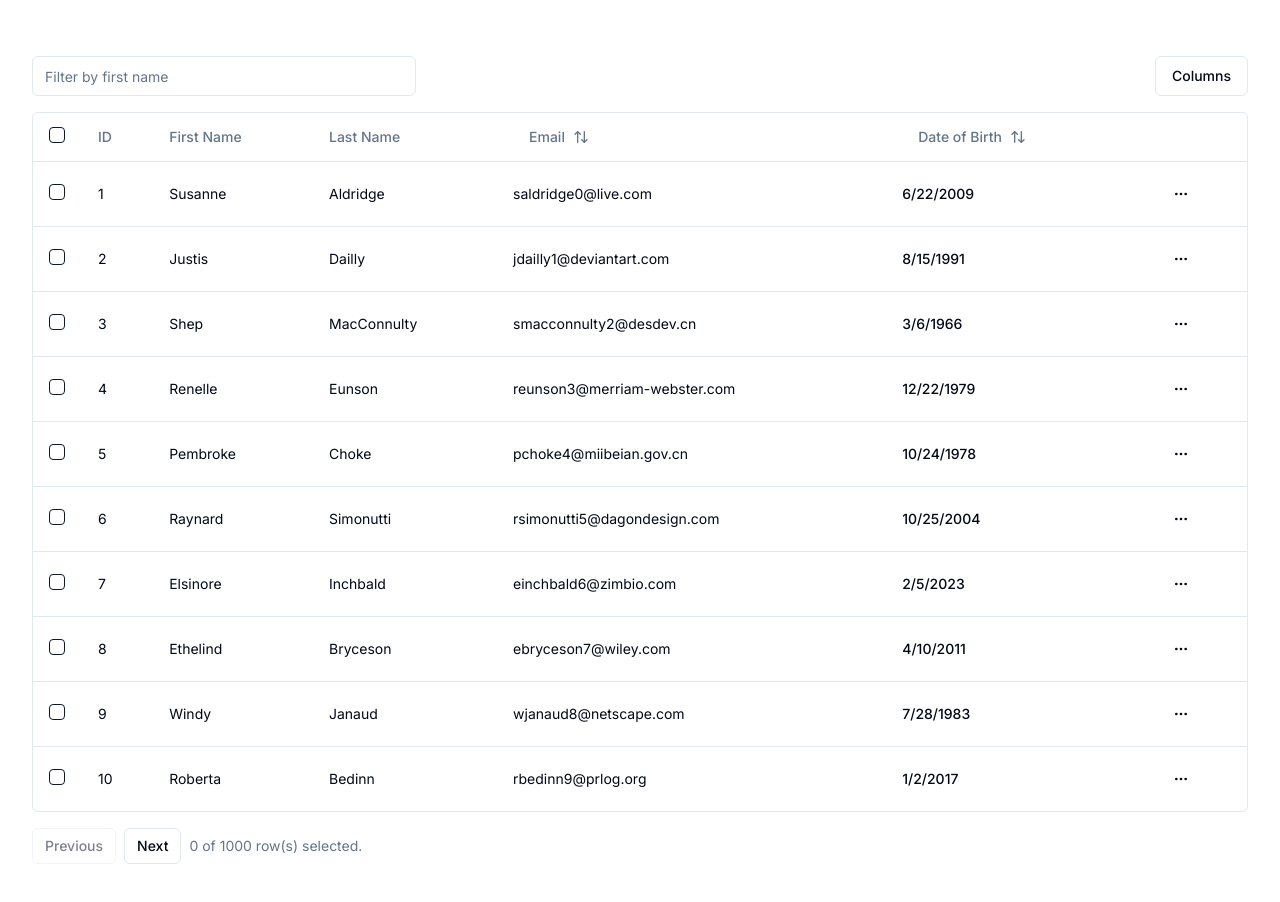
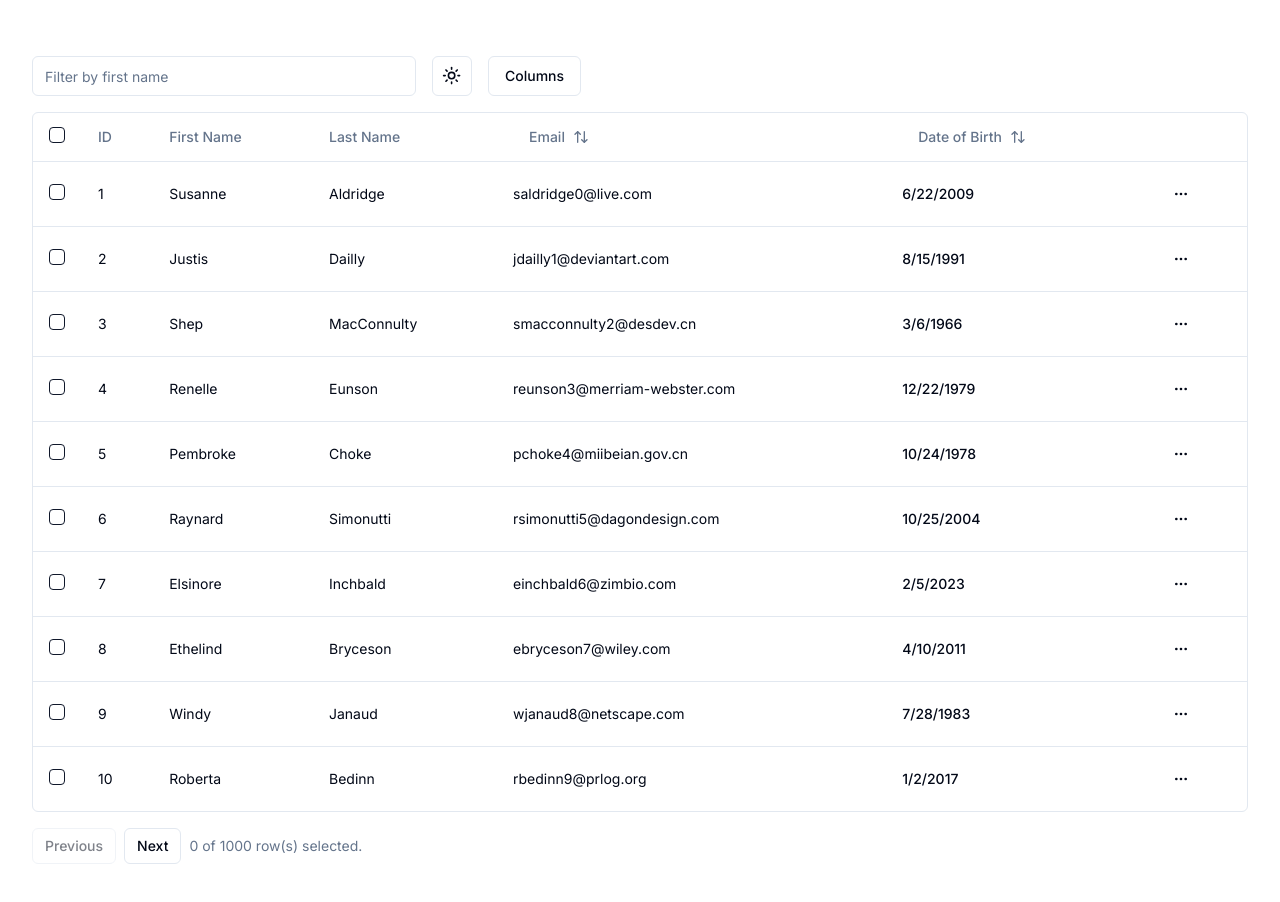
Before and after one commit to roseylikeme/shadcn-ui-table, a Next.js app: page /people in a window 1280 px wide. Shown: the top 902 px of the page. Built offline with nearby package versions, Linux system fonts and the light colour scheme.

Commit message:
add theme toggle

```diff
--- a/package.json
+++ b/package.json
@@ -17,6 +17,7 @@
     "clsx": "^2.1.0",
     "lucide-react": "^0.312.0",
     "next": "14.1.0",
+    "next-themes": "^0.2.1",
     "react": "^18",
     "react-dom": "^18",
     "tailwind-merge": "^2.2.0",
--- a/src/app/layout.tsx
+++ b/src/app/layout.tsx
@@ -1,6 +1,7 @@
 import type { Metadata } from "next";
 import { Inter } from "next/font/google";
 import "./globals.css";
+import { ThemeProvider } from "@/components/ui/theme-provider";
 
 const inter = Inter({ subsets: ["latin"] });
 
@@ -16,7 +17,13 @@
 }>) {
   return (
     <html lang="en">
-      <body className={inter.className}>{children}</body>
+      <ThemeProvider
+        attribute="class"
+        defaultTheme="system"
+        enableSystem
+      >
+        <body className={inter.className}>{children}</body>
+      </ThemeProvider>
     </html>
   );
 }
--- a/src/app/people/data-table.tsx
+++ b/src/app/people/data-table.tsx
@@ -32,6 +32,7 @@
     DropdownMenuContent,
     DropdownMenuTrigger,
   } from "@/components/ui/dropdown-menu"
+import { ThemeToggle } from '@/components/ui/ThemeToggle'
 
 interface DataTableProps<TData, TValue> {
     columns: ColumnDef<TData, TValue>[]
@@ -79,10 +80,12 @@
                     className='max-w-sm'
                 />
 
+                <ThemeToggle className='ml-4'/>
+
                 {/*Column visibility dropdown btn*/}
                 <DropdownMenu>
                     <DropdownMenuTrigger asChild>
-                        <Button variant='outline' className='ml-auto'>
+                        <Button variant='outline' className='ml-4'>
                             Columns
                         </Button>
                     </DropdownMenuTrigger>
--- /dev/null
+++ b/src/components/ui/ThemeToggle.tsx
@@ -0,0 +1,45 @@
+"use client"
+
+import * as React from "react"
+import { Moon, Sun } from "lucide-react"
+import { useTheme } from "next-themes"
+
+import { Button } from "@/components/ui/button"
+import {
+  DropdownMenu,
+  DropdownMenuContent,
+  DropdownMenuItem,
+  DropdownMenuTrigger,
+} from "@/components/ui/dropdown-menu"
+
+export function ThemeToggle({
+  className,
+  ...props
+}: React.HTMLAttributes<HTMLDivElement>) {
+  const { setTheme } = useTheme();
+
+  return (
+    <div className={className} {...props}>
+    <DropdownMenu>
+      <DropdownMenuTrigger asChild>
+        <Button variant="outline" size="icon">
+          <Sun className="h-[1.2rem] w-[1.2rem] rotate-0 scale-100 transition-all dark:-rotate-90 dark:scale-0" />
+          <Moon className="absolute h-[1.2rem] w-[1.2rem] rotate-90 scale-0 transition-all dark:rotate-0 dark:scale-100" />
+          <span className="sr-only">Toggle theme</span>
+        </Button>
+      </DropdownMenuTrigger>
+      <DropdownMenuContent align="end">
+        <DropdownMenuItem onClick={() => setTheme("light")}>
+          Light
+        </DropdownMenuItem>
+        <DropdownMenuItem onClick={() => setTheme("dark")}>
+          Dark
+        </DropdownMenuItem>
+        <DropdownMenuItem onClick={() => setTheme("system")}>
+          System
+        </DropdownMenuItem>
+      </DropdownMenuContent>
+    </DropdownMenu>
+    </div>
+  )
+}
--- /dev/null
+++ b/src/components/ui/theme-provider.tsx
@@ -0,0 +1,9 @@
+"use client"
+
+import * as React from "react"
+import { ThemeProvider as NextThemesProvider } from "next-themes"
+import { type ThemeProviderProps } from "next-themes/dist/types"
+
+export function ThemeProvider({ children, ...props }: ThemeProviderProps) {
+  return <NextThemesProvider {...props}>{children}</NextThemesProvider>
+}
```
Also changed, not shown: 1 other file (tests, documents, lock files or other folders).
